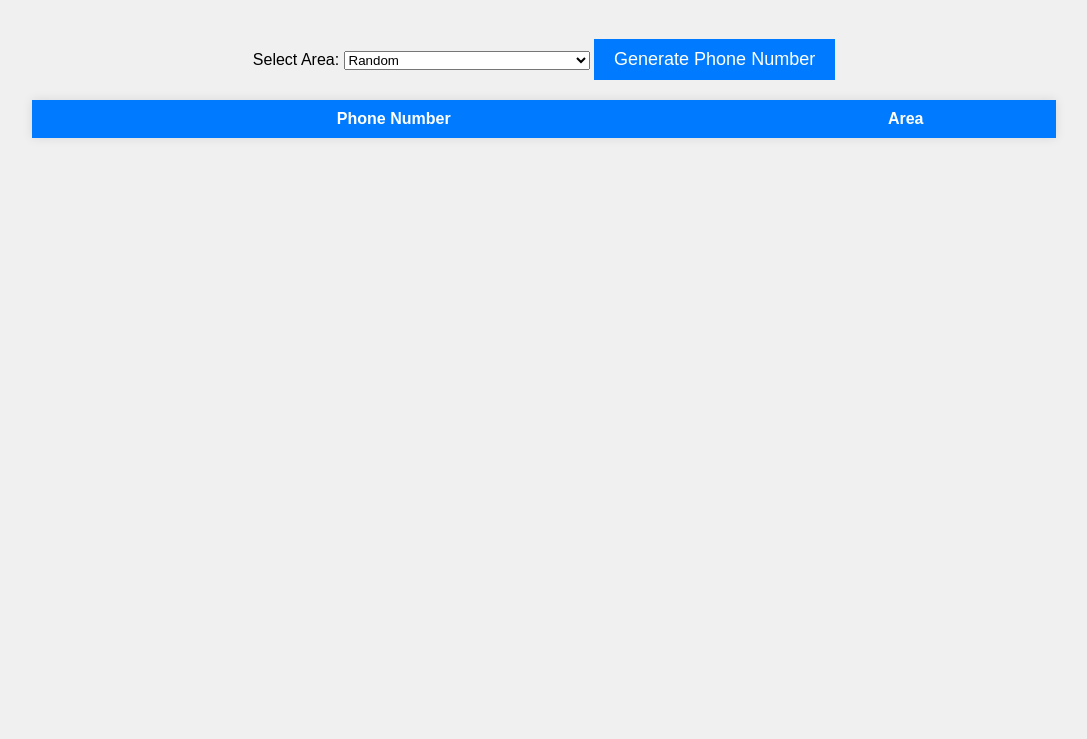
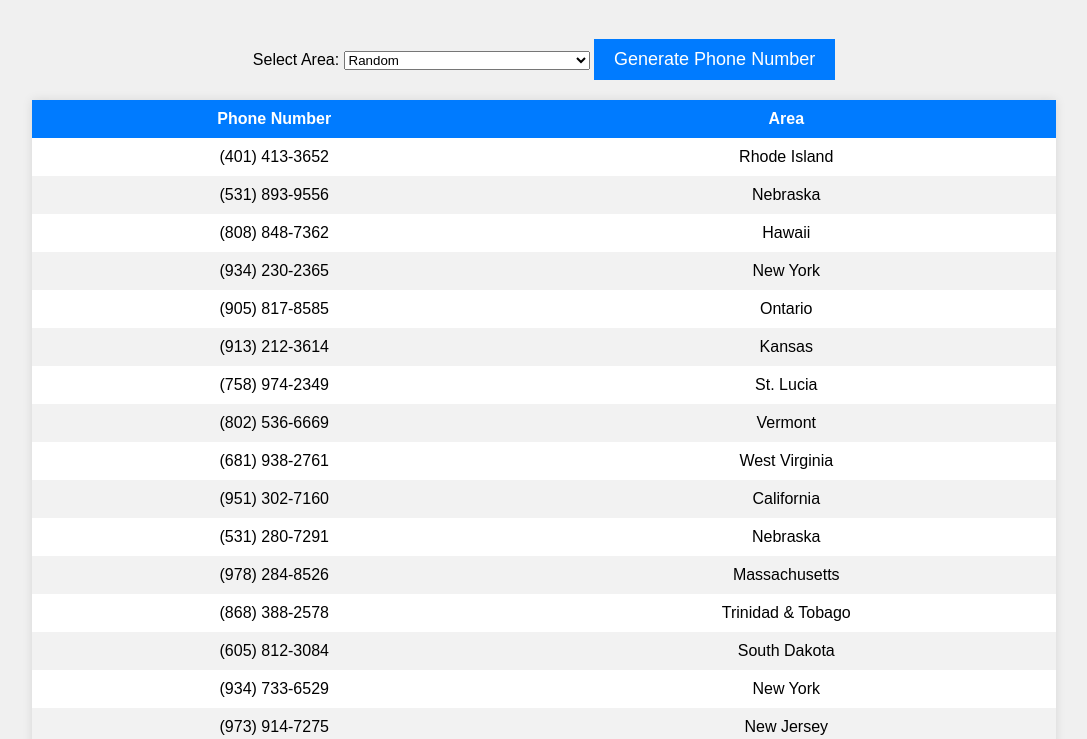
Before and after one commit to washdanielse717/ggyy, a plain HTML site: page index.html in a window 1280 px wide. Shown: the part 61-800 px from the top of the page, without its empty margins (96-1183 px from the left). Drawn offline with Linux system fonts and the light colour scheme.

Commit message:
增加areacode

```diff
--- a/index.html
+++ b/index.html
@@ -86,17 +86,23 @@
         // 动态加载地区选项
 				fetch("areacode.json")
 				    .then(response => response.json())
-            .then(data => {
+				    .then(jsonData => {
+				        data = jsonData; // 将数据赋值给全局变量 data
+
 				        for (const area in data) {
 				            const option = document.createElement("option");
 				            option.value = area;
 				            option.textContent = area;
 				            areaSelect.appendChild(option);
 				        }
+
+				        // 在数据加载后调用生成函数
+				        generateAndDisplayPhoneNumbers();
 				    })
 				    .catch(error => {
 				        console.error("Error loading area codes:", error);
 				    });
+
 
         function generateRandomPhoneNumber(selectedArea) {
             if (selectedArea === "random") {
```
Lines whose indentation alone changed are shown as unchanged.
